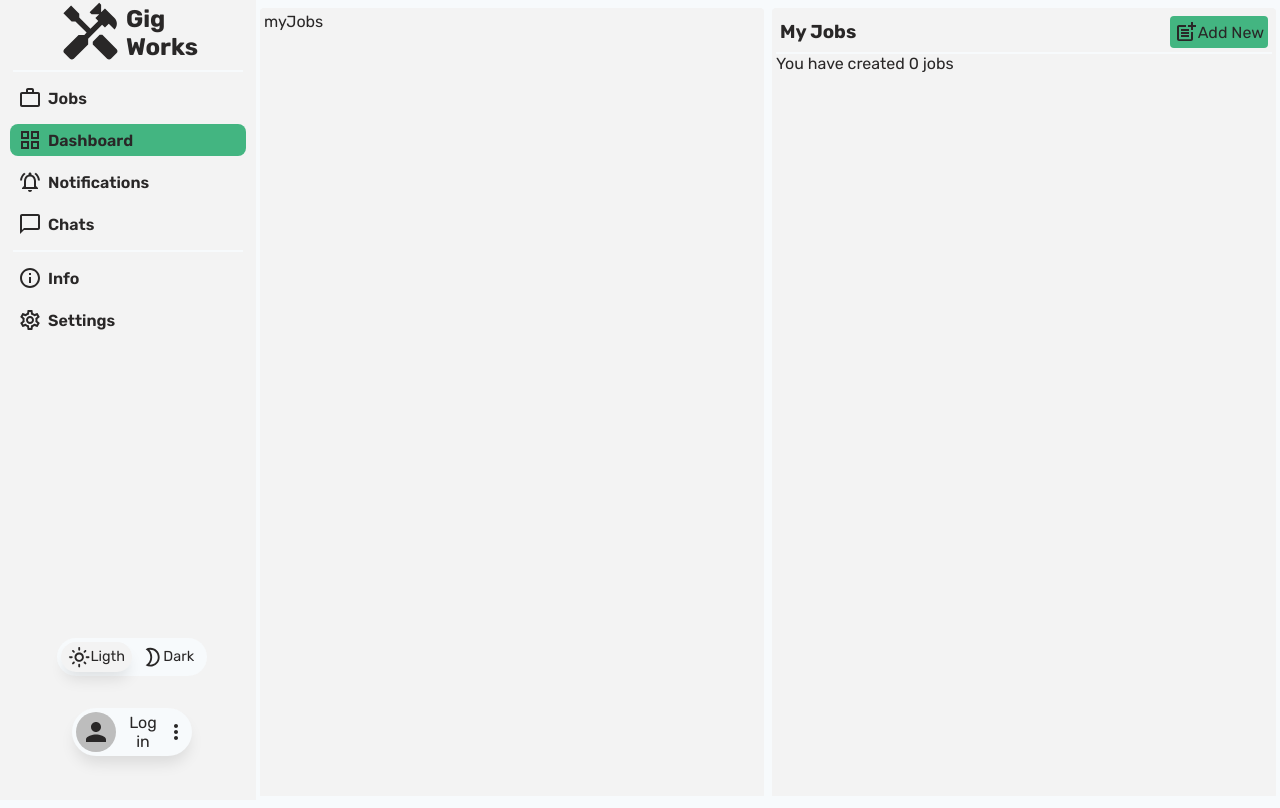
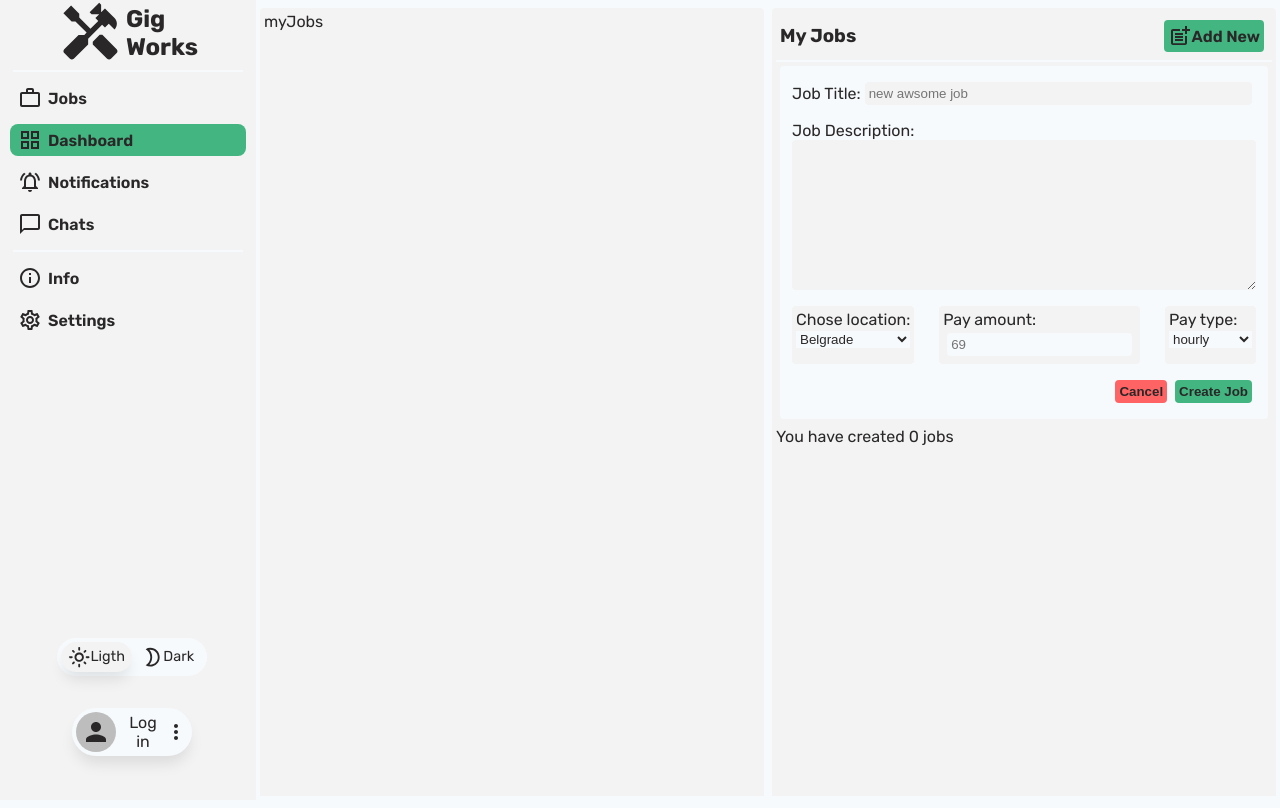
Before and after one commit to filiperak/fullstack-jobmarket-app, a React (Create React App) app in the folder client/: page /dashboard in a window 1280 px wide. Both pictures are taken after a click on the element "Add New". Built offline with nearby package versions, Linux system fonts and the light colour scheme; a web font is replaced by a local one.

Commit message:
dashboard new job form elements

```diff
--- a/client/src/components/InfoMsg.tsx
+++ b/client/src/components/InfoMsg.tsx
@@ -2,6 +2,7 @@ import React, { useContext } from "react";
 import styles from "../styles/modal.module.css";
 import { JobContext } from "../context/JobContext";
 import { HIDE_INFO } from "../reducer/actions";
+import globalStyles from '../styles/app.module.css'
 
 
 const InfoMsg = () => {
@@ -14,7 +15,7 @@ const InfoMsg = () => {
         <h3>Info</h3>
         <p>{jobState.infoMsg}</p>
         <div className={styles.btnContainer}>
-        <button className={styles.confirmBtn} onClick={() => jobDispatch({ type: HIDE_INFO })}>Close</button>
+        <button className={globalStyles.confirmBtn} onClick={() => jobDispatch({ type: HIDE_INFO })}>Close</button>
         </div>
       </div>
     </>
--- a/client/src/components/jobsComponents/Search.tsx
+++ b/client/src/components/jobsComponents/Search.tsx
@@ -19,6 +19,7 @@ const Search = () => {
     range: '0',
     sort: '',
   });
+
 
   const fetchJobs = async() => {
     console.log(searchParams);
--- a/client/src/index.css
+++ b/client/src/index.css
@@ -80,5 +80,4 @@ code {
 .App{
   display: flex;
   background-color: var(--halfway-color);
-  /* min-width: 650px; */
 }
--- a/client/src/styles/app.module.css
+++ b/client/src/styles/app.module.css
@@ -1,8 +1,40 @@
-.views{
-    background-color: var(--halfway-color);
-    width: 100%;
-    max-width: 1500px;
-    margin: var(--app-margin) auto;
-    overflow-y: scroll;
+.views {
+  background-color: var(--halfway-color);
+  width: 100%;
+  max-width: 1500px;
+  height: 100svh;
+  margin: var(--app-margin) auto;
+}
+.confirmBtn {
+  border-radius: var(--app-border-radius);
+  padding: var(--app-padding);
+  margin: var(--app-margin);
+  cursor: pointer;
+  background-color: var(--app-theme-color);
+  transition: all 0.2s ease;
+  display: flex;
+  align-items: center;
+  justify-content: space-between;
+  border: none;
+  font-weight: 600;
+}
+.cancelBtn {
+  border-radius: var(--app-border-radius);
+  padding: var(--app-padding);
+  margin: var(--app-margin);
+  cursor: pointer;
+  background-color: var(--app-red);
+  transition: all 0.2s ease;
+  display: flex;
+  align-items: center;
+  justify-content: space-between;
+  border: none;
+  font-weight: 600;
+}
 
+.confirmBtn:active,
+.cancelBtn:active {
+  background-color: darken(var(--app-theme-color), 10%);
+  transform: scale(0.98);
+  box-shadow: 0 4px 8px rgba(0, 0, 0, 0.2);
 }
--- a/client/src/styles/dashboard.module.css
+++ b/client/src/styles/dashboard.module.css
@@ -1,6 +1,7 @@
 .container {
   display: flex;
-  height: 100%;
+  height: 99%;
+  overflow-x: scroll;
 }
 .myJobs,
 .appliedJobs {
@@ -10,23 +11,27 @@
   height: 100%;
   flex: 0.5;
   margin: var(--app-margin);
+  display: flex;
+  flex-direction: column;
+
 }
-.myJobs header,
-.addBtn {
+.myJobs header {
   border-bottom: 2px solid var(--halfway-color);
   display: flex;
   align-items: center;
   justify-content: space-between;
   padding: var(--app-padding);
 }
-.addBtn {
+/* .addBtn {
   background-color: var(--app-theme-color);
   border: none;
   border-radius: var(--app-border-radius);
   cursor: pointer;
-}
+} */
 .myJobsList {
-    overflow-y: scroll;
+    overflow: scroll;
+    flex-grow: 1;
+    margin-top: var(--app-margin);
 }
 .jobListItem {
   background-color: var(--halfway-color);
@@ -52,10 +57,98 @@
   list-style: none;
 }
 .showBtn{
-    background-color: var(--app-theme-color);
+    display: inline-block;
+}
+.applicantList li{
+    background-color: var(--background-color);
     border-radius: var(--app-border-radius);
-    cursor: pointer;
+    padding:8px;
+    margin: var(--app-margin);
+    display: flex;
+    align-items: center;
+    justify-content: space-between;
+}
+/* .applicantBtn span{
+    border-radius: var(--app-border-radius);
     padding: var(--app-padding);
     margin: var(--app-margin);
-    display: inline-block;
+    cursor: pointer;
+    background-color: var(--app-theme-color);
+
 }
+.applicantBtn span:first-child{
+    background-color: var(--app-red);
+} */
+.newJobForm{
+  background-color: var(--halfway-color);
+  padding: var(--app-padding);
+  border-radius: var(--app-border-radius);
+  margin: var(--app-margin);
+}
+.inpField{
+  display: flex;
+  align-items: center;
+
+  padding: var(--app-padding);
+  margin: var(--app-margin);
+
+}
+.inpField input{
+  outline: none;
+  background-color: var(--background-color);
+  padding: var(--app-padding);
+  border-radius: var(--app-border-radius);
+  margin: var(--app-margin);
+  border: none;
+  flex-grow: 1;
+}
+.description{
+  padding: var(--app-padding);
+  margin: var(--app-margin);
+}
+.description textarea{
+  width: 100%;
+  background-color: var(--background-color);
+  padding: var(--app-padding);
+  border-radius: var(--app-border-radius);
+  outline: none;
+  border: none;
+  min-height: 150px;
+}
+.tags{
+  display: flex;
+  flex-wrap: wrap;
+  align-items: stretch;
+  justify-content: space-between;
+  padding: var(--app-padding);
+
+  margin: var(--app-margin);
+
+}
+.tags > div{
+  background-color: var(--background-color);
+  border-radius: var(--app-border-radius);
+  padding: var(--app-padding);
+}
+.tags select{
+  width: 100%;
+  background-color: var(--halfway-color);
+  outline: none;
+  border: none;
+}
+.tags input{
+  background-color: var(--halfway-color);
+  outline: none;
+  padding: var(--app-padding);
+  border-radius: var(--app-border-radius);
+  margin: var(--app-margin);
+  border: none;
+}
+.newJobForm footer{
+  display: flex;
+  justify-content: right;
+  padding: var(--app-padding);
+
+  margin: var(--app-margin);
+
+}
--- a/client/src/styles/singleJob.module.css
+++ b/client/src/styles/singleJob.module.css
@@ -27,13 +27,14 @@
 .singleJob footer {
     margin: var(--app-margin);
     padding: var(--app-padding);
-    text-align: right;
+    display: flex;
+    justify-content: right;
     position: absolute;
     bottom: 10%;
     right: 5%;
     left: 0;
 }
-.singleJob footer button{
+/* .singleJob footer button{
     padding: var(--app-padding);
     border-radius: var(--app-border-radius);
     border: none;
@@ -46,7 +47,7 @@
 }
 .singleJob footer button:last-child,.messageBtn{
     background-color: var(--app-theme-color);
-}
+} */
 .singleJob li{
     display: flex;
     align-items: center;
--- a/client/src/views/Dashboard.tsx
+++ b/client/src/views/Dashboard.tsx
@@ -4,11 +4,36 @@ import styles from "../styles/dashboard.module.css";
 import PostAddIcon from "@mui/icons-material/PostAdd";
 import { UserContext } from "../context/UserContext";
 import { IJobs } from "../interface/props";
+import cityList from "../assets/citys.json";
+import { JobContext } from "../context/JobContext";
+import { SHOW_INFO } from "../reducer/actions";
 
 const Dashboard = () => {
   const { userState } = useContext(UserContext);
   const { jobsCreated, logged } = userState;
-  const [show,setShow] = useState<boolean>(false)
+  const {jobState,jobDispatch} = useContext(JobContext)
+  const [showNew, setShowNew] = useState<boolean>(false);
+
+
+  const [selected, setSelected] = useState<string[]>([]);
+  const handleSelected = (currentId: string) => {
+    const copySelected = [...selected];
+    const findIndexOfSelected = copySelected.indexOf(currentId);
+    if (findIndexOfSelected === -1) {
+      copySelected.push(currentId);
+    } else {
+      copySelected.splice(findIndexOfSelected, 1);
+    }
+    setSelected(copySelected);
+  };
+
+  const handleSubmitNew = (e:React.FormEvent) => {
+    e.preventDefault();
+    if(!logged){
+      jobDispatch({type:SHOW_INFO,payload:'Log in to create jobs'})
+      return
+    }
+  }
 
   return (
     <div className={globalStyles.views}>
@@ -18,15 +43,64 @@ const Dashboard = () => {
         <div className={styles.myJobs}>
           <header>
             <h3>My Jobs</h3>
-            <div className={styles.addBtn}>
+            <div
+              className={globalStyles.confirmBtn}
+              onClick={() => setShowNew((prev) => !prev)}
+            >
               <PostAddIcon />
               <p>Add New</p>
             </div>
           </header>
+          {showNew && (
+            <form className={styles.newJobForm} onSubmit={handleSubmitNew}>
+              <div className={styles.inpField}>
+                <p>Job Title:</p>
+                <input type="text" name="" id="" placeholder="new awsome job" />
+              </div>
+              <div className={styles.description}>
+                <p>Job Description:</p>
+                <textarea name="" id="" />
+              </div>
+              <section className={styles.tags}>
+                <div>
+                  <p>Chose location:</p>
+                  <select name="" id="">
+                    <option value="" disabled>
+                      Choose city
+                    </option>
+                    {cityList.map((elem, ind) => (
+                      <option key={ind} value={elem}>
+                        {elem}
+                      </option>
+                    ))}
+                  </select>
+                </div>
+                <div>
+                  <p>Pay amount:</p>
+                  <input type="number"placeholder="69"/>
+                </div>
+                <div>
+                  <p>Pay type:</p>
+                  <select name="" id="">
+                    <option value="" disabled>Select one</option>
+                    <option value="hourly" >hourly</option>
+                    <option value="daily" >daily</option>
+                    <option value="weekly" >weekly</option>
+                    <option value="monthly" >monthly</option>
+                    <option value="yearly" >yearly</option>
+                  </select>
+                </div>
+              </section>
+              <footer>
+                <button type="button" className={globalStyles.cancelBtn} onClick={() => setShowNew(false)}>Cancel</button>
+                <button type="submit" className={globalStyles.confirmBtn}>Create Job</button>
+              </footer>
+            </form>
+          )}
           <section className={styles.myJobsList}>
             {jobsCreated.length > 0 ? (
               jobsCreated.map((job: IJobs) => (
-                <form key={job._id} className={styles.jobListItem}>
+                <div key={job._id} className={styles.jobListItem}>
                   <header>
                     <h4>{job.title}</h4>
                     <p>
@@ -55,10 +129,42 @@ const Dashboard = () => {
                       {job.applicants.length > 0 ? job.applicants.length : 0}
                     </li>
                   </ul>
-                  <span className={styles.showBtn} onClick={() => setShow(!show)}>
-                      {show? 'Show Applicants':'Hide Applicants'}
+                  <span
+                    className={`${styles.showBtn} ${globalStyles.confirmBtn}`}
+                    onClick={() => handleSelected(job._id)}
+                  >
+                    {selected.indexOf(job._id) !== -1
+                      ? "Hide Applicants"
+                      : "Show Applicants"}
                   </span>
-                </form>
+                  {selected.indexOf(job._id) !== -1 && (
+                    <ul className={styles.applicantList}>
+                      <p>Applicants:</p>
+                      {job.applicants.length > 0 ? (
+                        job.applicants.map((user) => (
+                          <li>
+                            <p>
+                              @{user.username} / {user.email}
+                            </p>
+                            <div className={styles.applicantBtn}>
+                              <span className={globalStyles.cancelBtn}>
+                                Decline
+                              </span>
+                              <span className={globalStyles.confirmBtn}>
+                                Contact
+                              </span>
+                              <span className={globalStyles.confirmBtn}>
+                                Accept
+                              </span>
+                            </div>
+                          </li>
+                        ))
+                      ) : (
+                        <p>No user has applieed yet</p>
+                      )}
+                    </ul>
+                  )}
+                </div>
               ))
             ) : (
               <p>You have created 0 jobs</p>
```
Also changed, not shown: client/src/components/loginModal/LoginModal.tsx (+6 -4 lines), client/src/components/singleJob/SingleJobComponent.tsx (+5 -3 lines), client/src/styles/modal.module.css (+7 -5 lines), client/src/components/dahboard/MyJobsList.tsx (line endings or trailing spaces).
